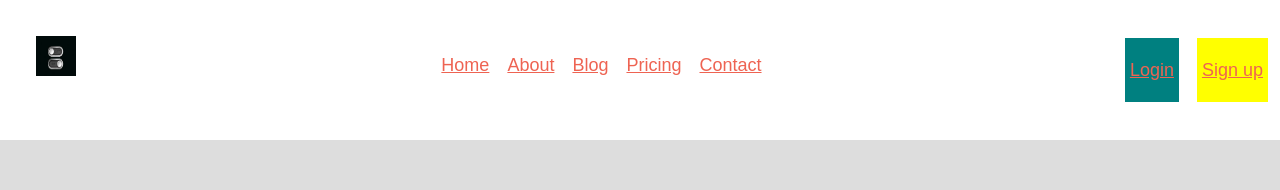
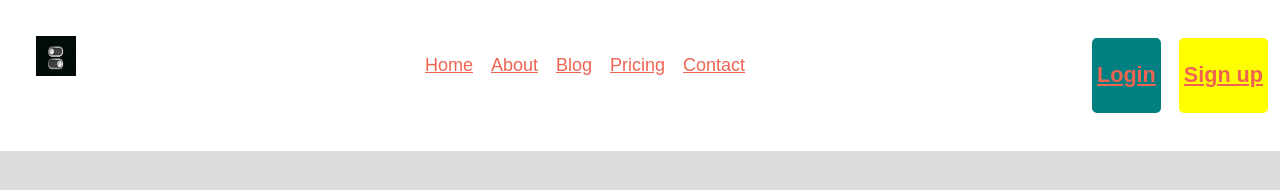
Before and after one commit to ub-victor/What-you-can-do-with-Margin, a plain HTML site: page index.html in a window 1280 px wide. Drawn offline with Linux system fonts and the light colour scheme.

Commit message:
Intial Commit

```diff
--- a/style.css
+++ b/style.css
@@ -74,6 +74,9 @@ nav__list a:focus{
     background: teal;
     margin-left: auto; /* The 'margin-left: auto' rule pushes the sixth list item to the right edge of the container. */
     border: 5px solid teal;
+    border-radius: 5px;
+    font-size:larger;
+    font-weight: bold;
 }
 
 .nav__list li:nth-of-type(7){
@@ -81,5 +84,7 @@ nav__list a:focus{
     /* margin-right: auto; /* The 'margin-right: auto' rule pushes the seventh list item to the left edge of the container. */
     /* margin-left: auto;/* The 'margin-left: auto' rule pushes the seventh list item to the right edge of the container. */
     border: 5px solid yellow;
-
+    border-radius: 5px;
+    font-size: larger;
+    font-weight: bold;
 }
```
